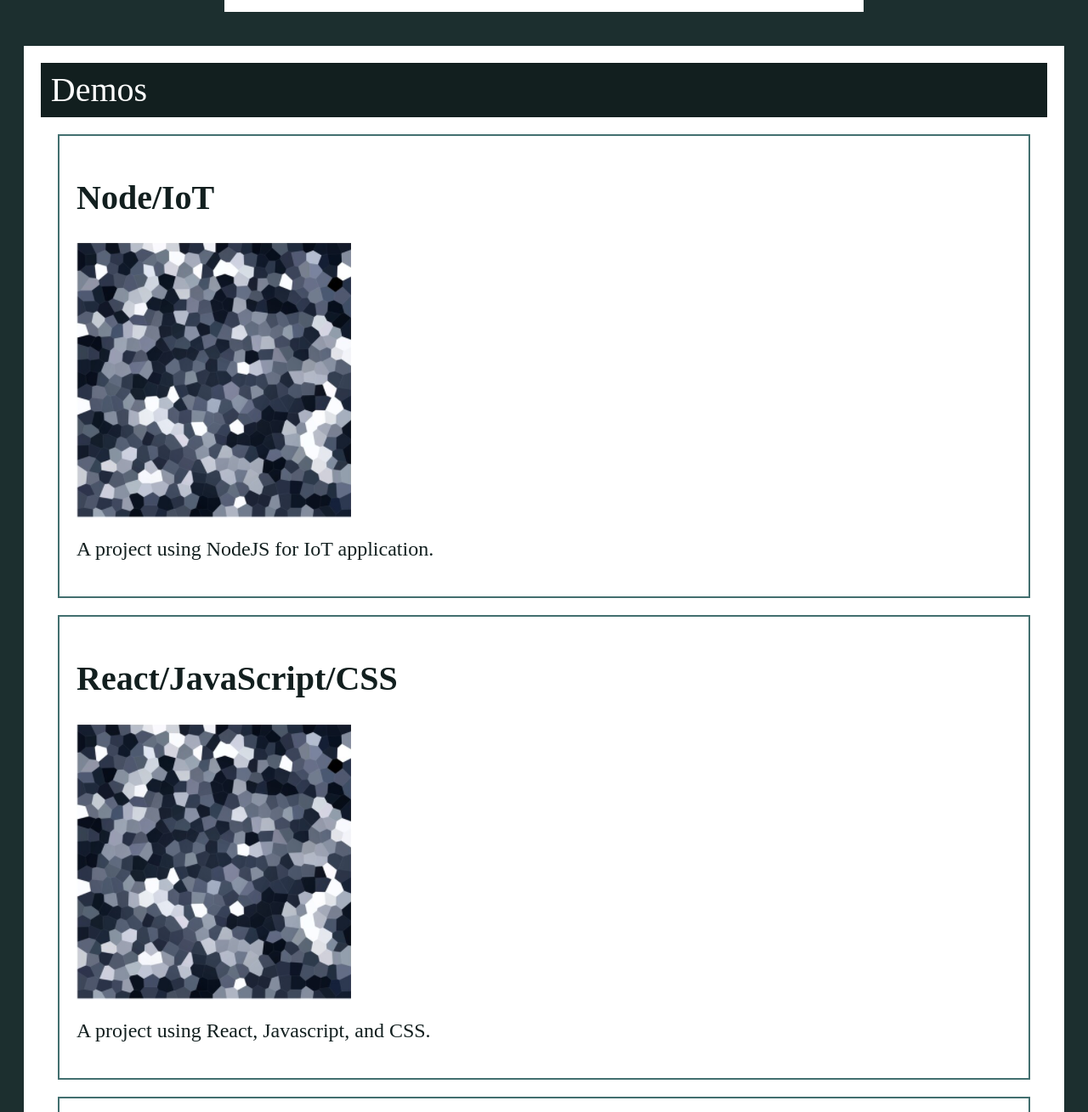
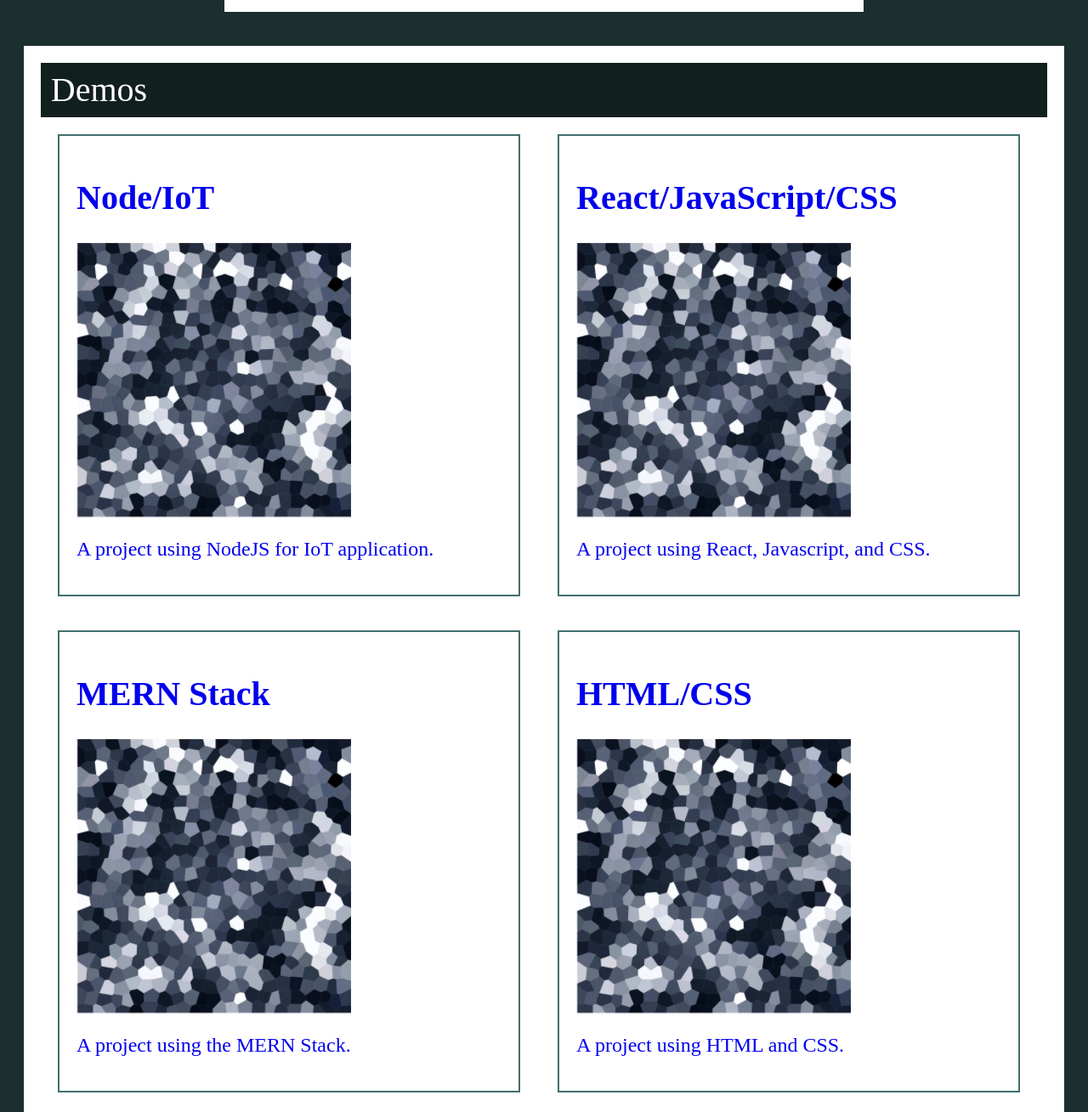
Before and after one commit to PurpleAmaranth/professional-portfolio, a plain HTML site: page index.html in a window 1280 px wide. Shown: the part 2600-3909 px from the top of the page at 85% size. Drawn offline with Linux system fonts and the light colour scheme.

Commit message:
Fixed card links.

```diff
--- a/assets/css/style.css
+++ b/assets/css/style.css
@@ -110,6 +110,9 @@ section {
 }
 
 section .card {
+    display: inline-block;
+    height: 500px;
+    width: 500px;
     flex: 0 0 400px;
     background-color: white;
     padding: 20px;
--- a/index.html
+++ b/index.html
@@ -102,6 +102,7 @@
         <header id="Demos" class="section-title">Demos</header>
 
 
+        <a href="#">
             <section class="card">
                 <div>
                     <h2>Node/IoT</h2>
@@ -109,7 +110,9 @@
                     <p>A project using NodeJS for IoT application.</p>
                 </div>
             </section>
+        </a>
 
+        <a href="#">
             <section class="card">
                 <div>
                     <h2>React/JavaScript/CSS</h2>
@@ -117,7 +120,9 @@
                     <p>A project using React, Javascript, and CSS.</p>
                 </div>
             </section>
+        </a>
 
+        <a href="#">
             <section class="card">
                 <div>
                     <h2>MERN Stack</h2>
@@ -125,7 +130,9 @@
                     <p>A project using the MERN Stack.</p>
                 </div>
             </section>
+        </a>
 
+        <a href="#">
             <section class="card">
                 <div>
                     <h2>HTML/CSS</h2>
@@ -133,6 +140,7 @@
                     <p>A project using HTML and CSS.</p>
                 </div>
             </section>
+        </a>
     </section>
 
     <section class="connect">
```
Lines whose indentation alone changed are shown as unchanged.
